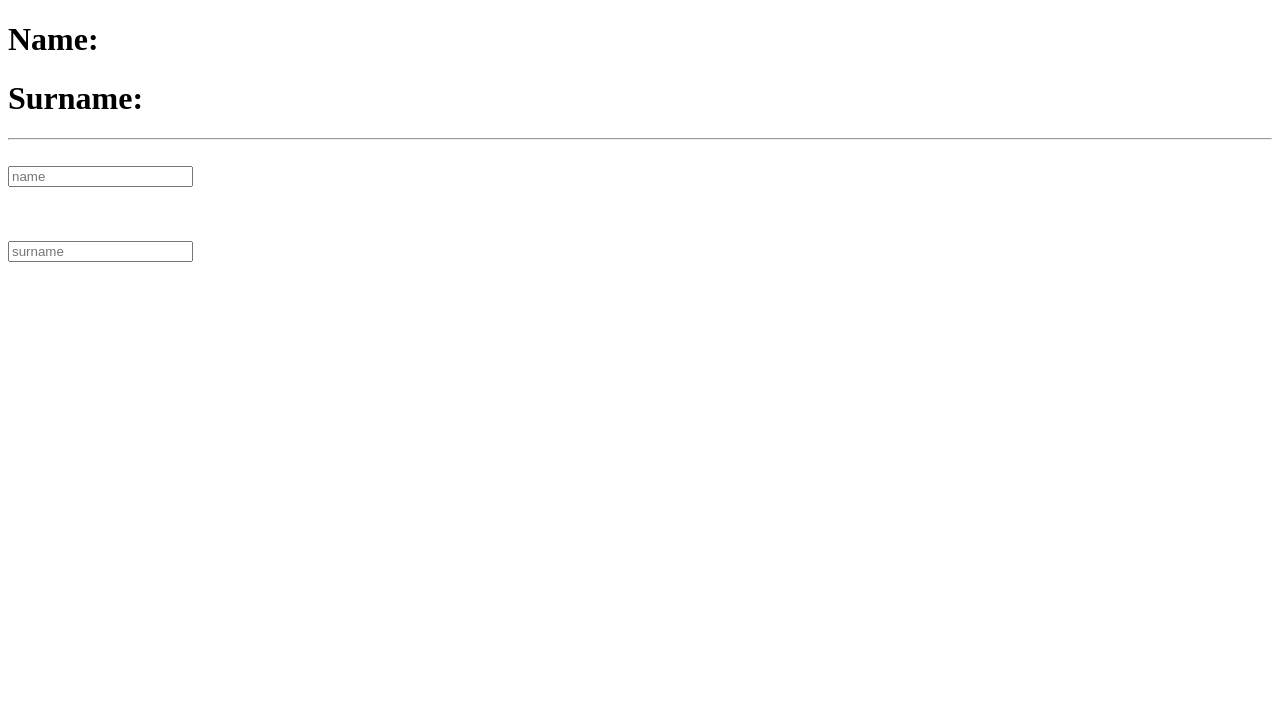
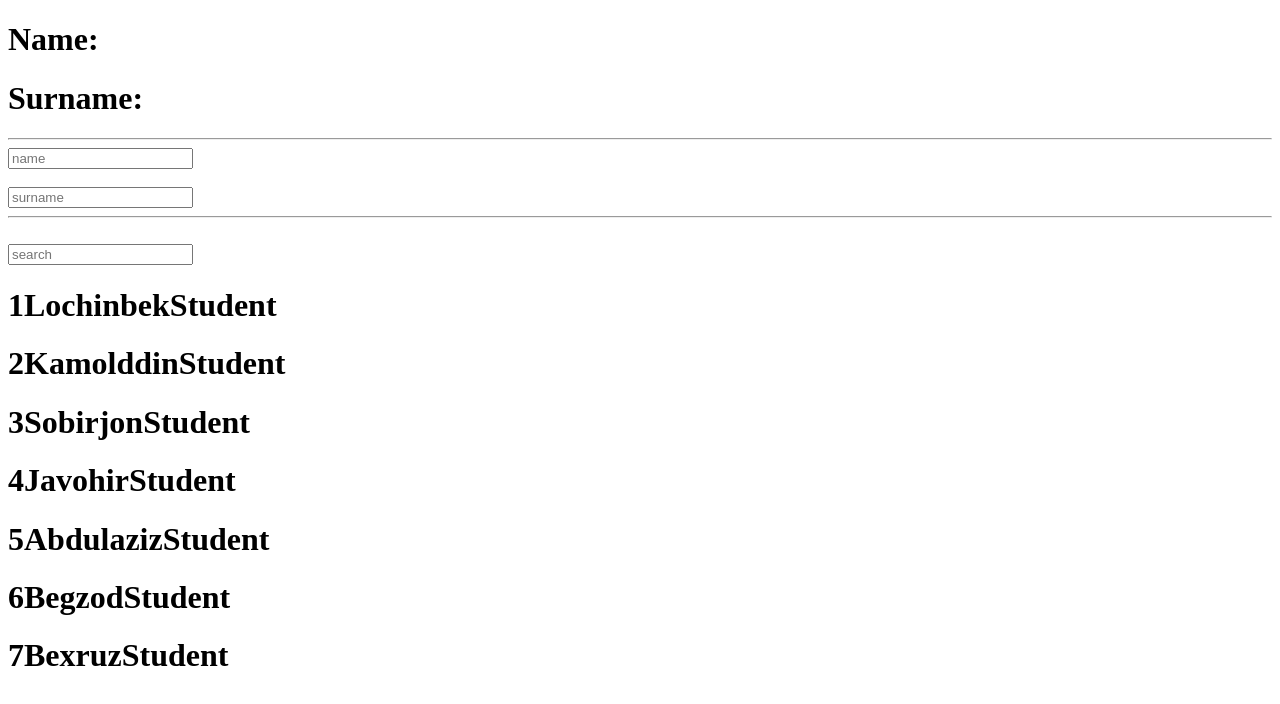
Before and after one commit to djavahir/reactLessons, a React (Create React App) app: page / in a window 1280 px wide. Shown: the top 704 px of the page. Built offline with nearby package versions, Linux system fonts and the light colour scheme.

Commit message:
malumotlarni map qilish

```diff
--- /dev/null
+++ b/src/components/crud.jsx
@@ -0,0 +1,9 @@
+export const students = [
+    { id: 1, name: 'Lochinbek', job: 'Student' },
+    { id: 2, name: 'Kamolddin', job: 'Student' },
+    { id: 3, name: 'Sobirjon', job: 'Student' },
+    { id: 4, name: 'Javohir', job: 'Student' },
+    { id: 5, name: 'Abdulaziz', job: 'Student' },
+    { id: 6, name: 'Begzod', job: 'Student' },
+    { id: 7, name: 'Bexruz', job: 'Student' },
+]
--- a/src/get.jsx
+++ b/src/get.jsx
@@ -1,28 +1,51 @@
 import React from "react";
-
+import { students } from "./components/crud";
 class GetName extends React.Component {
   constructor(props) {
     super(props);
     this.state = {
       name: "",
       surname: "",
+      data: students,
     };
   }
   render() {
-    const onChange=(event)=>{
-      this.setState({[event.target.name]:event.target.value})
-    }
+    const onChange = (event) => {
+      this.setState({ [event.target.name]: event.target.value });
+    };
+    const onSearch = (event) => {
+      let search = students.filter((value) =>value.name.includes(event.target.value));
+      this.setState({
+        data:search,
+      })
+    };
 
     return (
       <div>
         <h1>Name:{this.state.name}</h1>
         <h1>Surname:{this.state.surname}</h1>
         <hr />
+        <input onChange={onChange} type="text" name="name" placeholder="name" />
         <br />
-        <input onChange={onChange} type="text" name="name" placeholder="name" />
-        <br /><br />
-        <br /><br />
-        <input onChange={onChange} type="text" name="surname" placeholder="surname"/>
+        <br />
+        <input
+          onChange={onChange}
+          type="text"
+          name="surname"
+          placeholder="surname"
+        />
+        <hr />
+        <br />
+        <input onChange={onSearch} type="text" placeholder="search" />
+        {this.state.data.map(({ id, name, job }) => {
+          return (
+            <h1 key={id}>
+              {id}
+              {name}
+              {job}
+            </h1>
+          );
+        })}
       </div>
     );
   }
```
